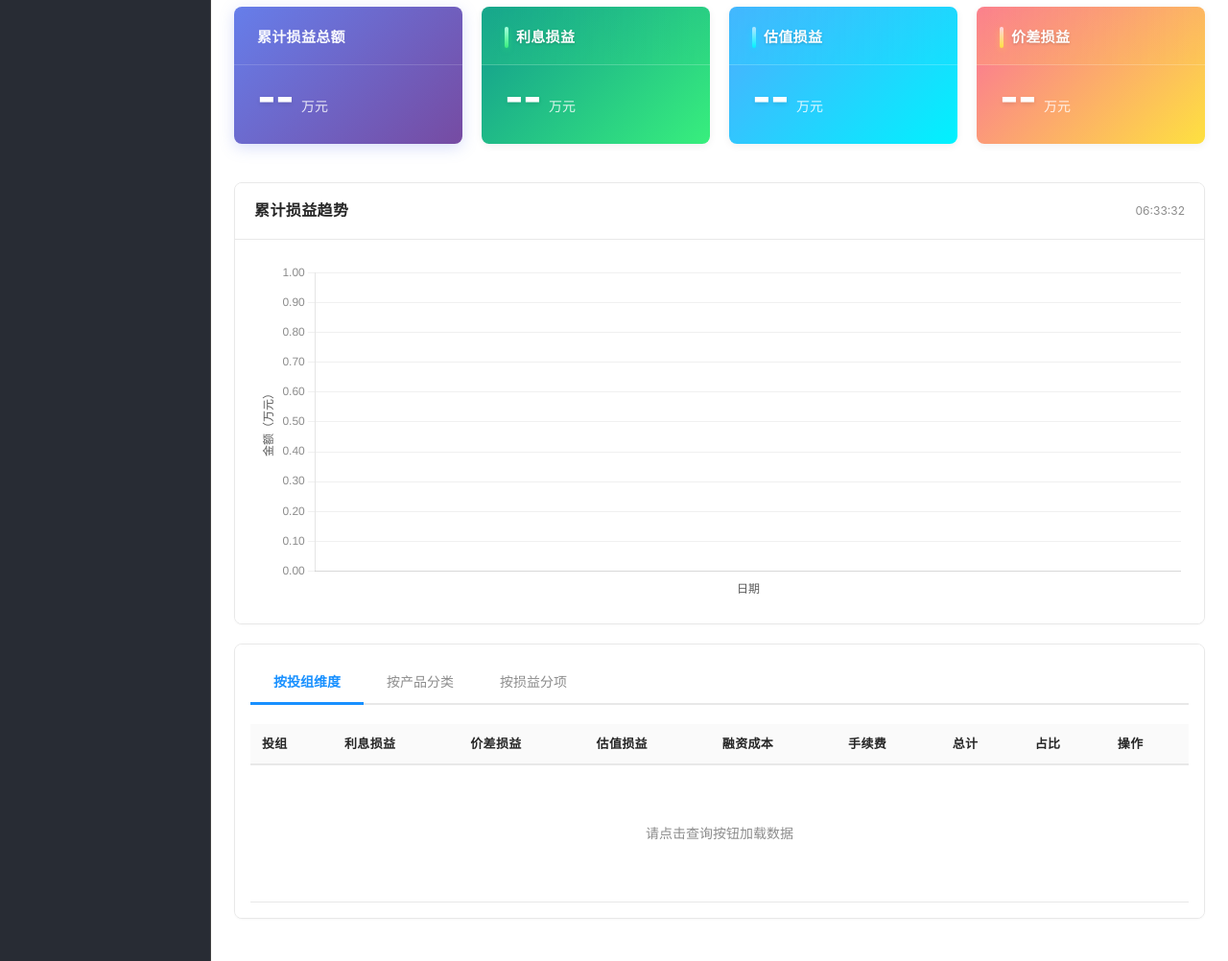
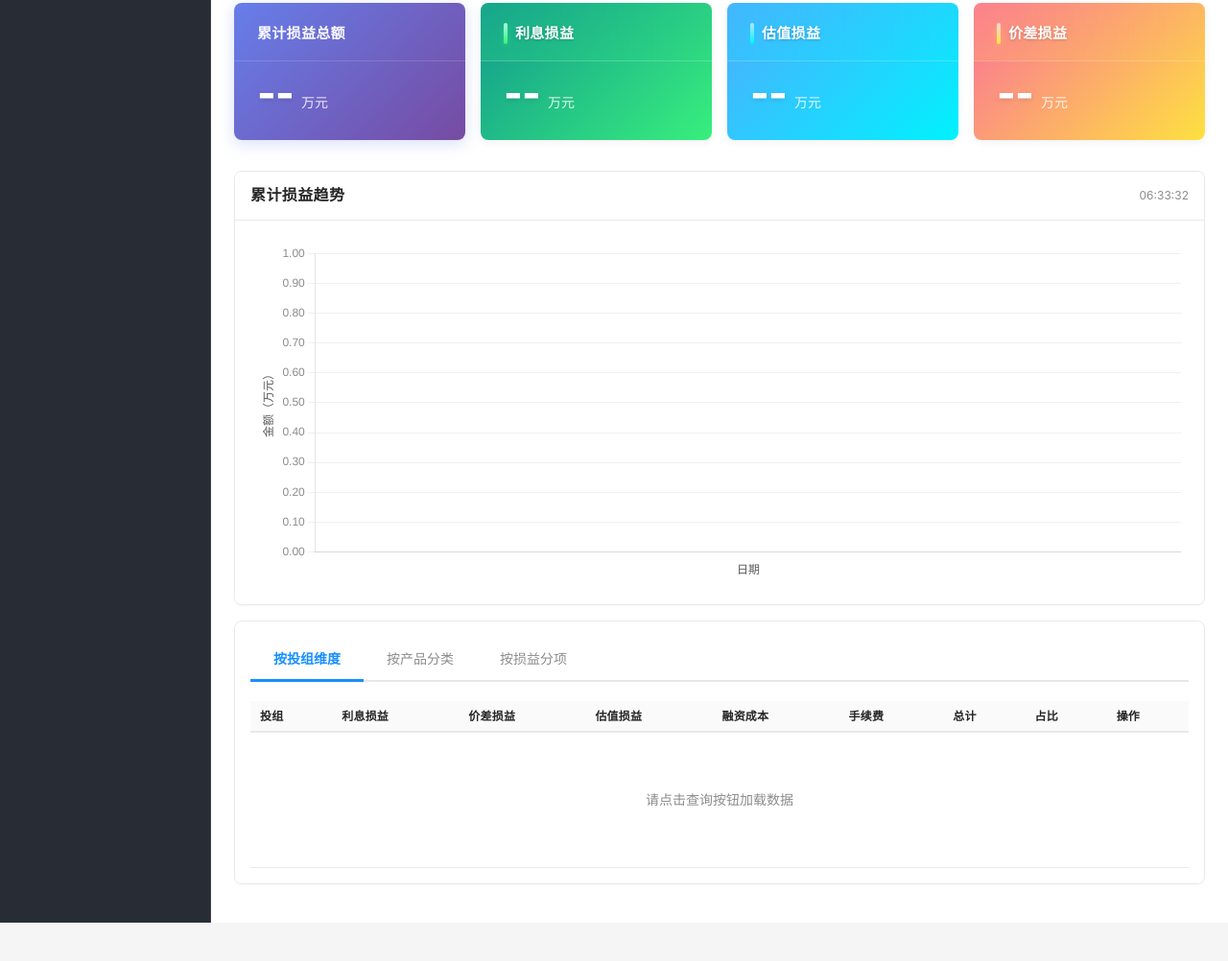
Before and after one commit to wuwenky0212-creator/pnl-analysis, a plain HTML site: page frontend/index.html in a window 1280 px wide. Shown: the part 271-1273 px from the top of the page at 96% size. After the commit the page ends 1233 px from the top, so only its background shows below. Drawn offline with nearby package versions, Linux system fonts and the light colour scheme.

Commit message:
修改-界面UI

```diff
--- a/frontend/css/styles.css
+++ b/frontend/css/styles.css
@@ -267,7 +267,7 @@ body {
     background: #ffffff;
     border: 1px solid var(--border-color);
     border-radius: var(--radius-lg);
-    margin-bottom: 20px;
+    margin-bottom: 16px;
     overflow: hidden;
     transition: all 0.3s ease;
     box-shadow: var(--shadow-sm);
@@ -282,7 +282,7 @@ body {
     display: flex;
     justify-content: space-between;
     align-items: center;
-    padding: 16px 20px;
+    padding: 12px 16px;
     border-bottom: 1px solid var(--border-color);
     background: #ffffff;
 }
@@ -334,7 +334,7 @@ body {
 }
 
 .widget-content {
-    padding: 20px;
+    padding: 16px;
     background: #ffffff;
 }
 
@@ -347,8 +347,8 @@ body {
 .widgets-grid {
     display: grid;
     grid-template-columns: repeat(4, 1fr);
-    gap: 20px;
-    margin-bottom: 20px;
+    gap: 16px;
+    margin-bottom: 16px;
 }
 
 /* 响应式：当屏幕较小时，调整网格布局 */
@@ -791,28 +791,31 @@ body {
 table {
     width: 100%;
     border-collapse: collapse;
-    font-size: 14px;
+    font-size: 12px;
+    table-layout: auto;
 }
 
 thead th {
     background: #fafafa;
     color: var(--text-primary);
-    padding: 10px 12px;
+    padding: 8px 10px;
     text-align: left;
     font-weight: 700;
     border-bottom: 2px solid var(--border-color);
     white-space: nowrap;
-    font-size: 13px;
-    letter-spacing: 0.3px;
+    font-size: 12px;
+    letter-spacing: 0.2px;
+    line-height: 1.3;
 }
 
 tbody td {
-    padding: 10px 12px;
+    padding: 6px 10px;
     border-bottom: 1px solid var(--border-color);
     color: var(--text-secondary);
     transition: all 0.2s ease;
-    font-size: 13px;
+    font-size: 12px;
     font-weight: 400;
+    line-height: 1.4;
 }
 
 tbody tr {
@@ -1251,8 +1254,9 @@ tbody tr:hover {
 
 /* 按钮小尺寸 */
 .btn-small {
-    padding: 6px 14px;
-    font-size: 12px;
+    padding: 4px 10px;
+    font-size: 11px;
+    line-height: 1.3;
 }
 
 /* 操作按钮样式 - 蓝色主题 */
--- a/frontend/js/fx-attribution.js
+++ b/frontend/js/fx-attribution.js
@@ -904,7 +904,7 @@ function createFXAttributionTableRow(detail) {
         ${factorCells}
         <td class="${getNumberClass(detail.unexplained)}">${formatNumber(detail.unexplained)}</td>
         <td>
-            <div style="display: flex; gap: 6px; justify-content: center;">
+            <div style="display: flex; gap: 4px; justify-content: center; flex-wrap: nowrap;">
                 <button class="btn btn-small btn-secondary" onclick='fxDrilldown.showDrilldown("${dimensionValue.replace(/"/g, '&quot;')}", "portfolio")'>
                     查看明细
                 </button>
@@ -954,7 +954,7 @@ function createFXSensitivityTableRow(detail) {
             return `<td class="${getNumberClass(value)}">${formatNumber(value)}</td>`;
         }).join('')}
         <td>
-            <div style="display: flex; gap: 6px; justify-content: center;">
+            <div style="display: flex; gap: 4px; justify-content: center; flex-wrap: nowrap;">
                 <button class="btn btn-small btn-secondary" onclick='fxDrilldown.showDrilldown("${dimensionValue.replace(/"/g, '&quot;')}", "portfolio")'>
                     查看明细
                 </button>
@@ -1007,7 +1007,7 @@ function createFXTableRow(detail, dimensionType) {
         }).join('')}
         <td class="${getNumberClass(detail.unexplained)}">${formatNumber(detail.unexplained)}</td>
         <td>
-            <div style="display: flex; gap: 6px; justify-content: center;">
+            <div style="display: flex; gap: 4px; justify-content: center; flex-wrap: nowrap;">
                 <button class="btn btn-small btn-secondary" onclick='fxDrilldown.showDrilldown("${dimensionValue.replace(/"/g, '&quot;')}", "${dimensionType}")'>
                     查看明细
                 </button>
```
